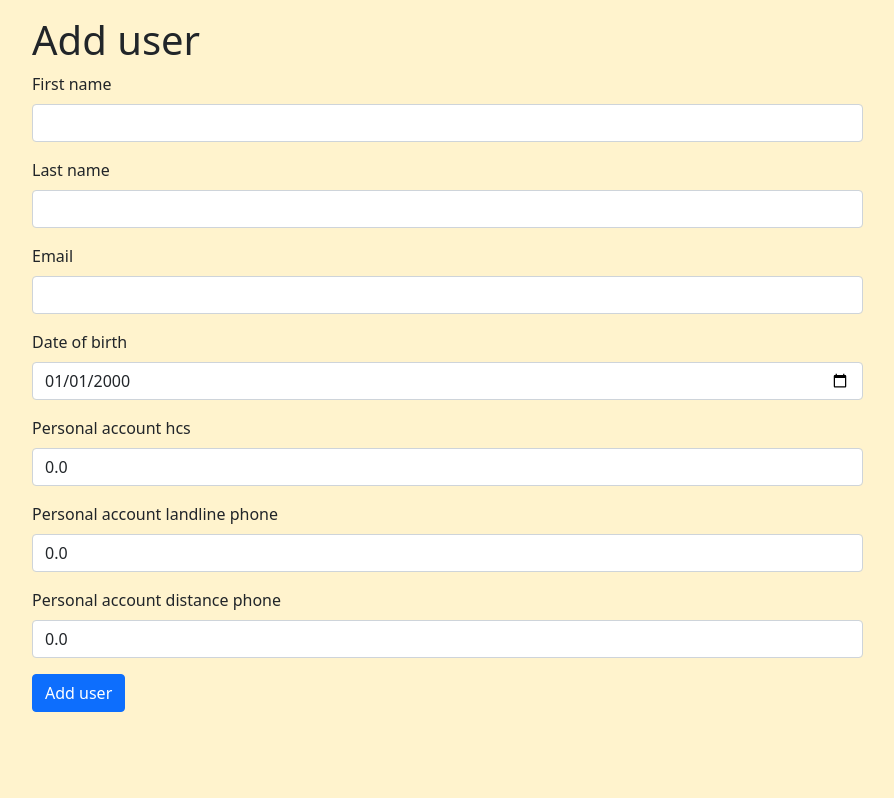
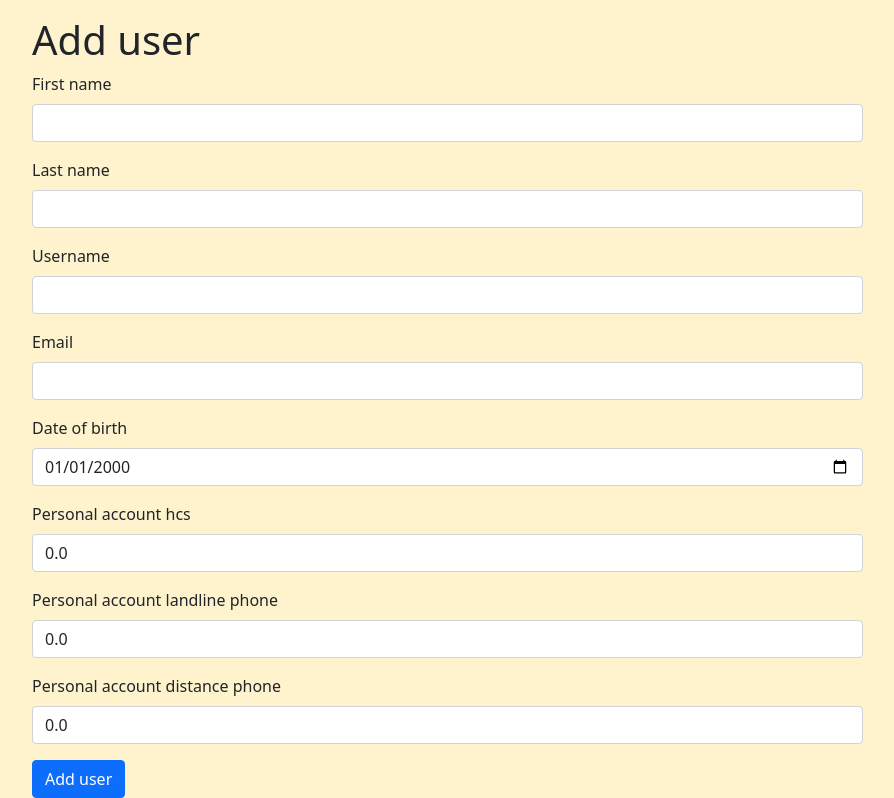
Before and after one commit to EvilMurlok/VK_python_backend, a Django app: page /users/add_user/ in a window 1280 px wide. Shown: the part 56-854 px from the top of the page, without its empty margins (335-1229 px from the left). Before the commit the page ends 768 px from the top, so only its background shows below. Run offline with Django 3.2, Linux system fonts and the light colour scheme; the visitor is signed in with stand-in values (Sample User, id 1); some libraries are stand-ins or nearby versions.

Commit message:
Add some useful edits to adding a user

```diff
--- a/4_lesson_hw/hcs/templates/users/add_user.html
+++ b/4_lesson_hw/hcs/templates/users/add_user.html
@@ -21,6 +21,13 @@
         {{ form.last_name }}
         <div class="wrong-feeling">
             {{ form.last_name.errors }}
+        </div>
+    </div>
+    <div class="mb-3">
+        <label for="{{ form.name.id_for_label }}" class="form-label">Username</label>
+        {{ form.username }}
+        <div class="wrong-feeling">
+            {{ form.username.errors }}
         </div>
     </div>
     <div class="mb-3">
--- a/4_lesson_hw/hcs/templates/users/view_user.html
+++ b/4_lesson_hw/hcs/templates/users/view_user.html
@@ -29,7 +29,11 @@
         <div class="media">
             <div class="media-body">
                 <p>{{ user.first_name }} {{user.last_name }} was born in {{ user.date_of_birth }}</p>
-                <p>Email: {{ user.email }}</p>
+                <p>
+                    Username: {{ user.username }}
+                    <br>
+                    Email: {{ user.email }}
+                </p>
                 <p>{{ user.first_name }} {{user.last_name }} has:</p>
                 <ol>
                     <li>{{ user.personal_acc_hcs }} in the personal account for the housing and communal services</li>
--- a/4_lesson_hw/hcs/users/forms.py
+++ b/4_lesson_hw/hcs/users/forms.py
@@ -12,9 +12,10 @@ class MyDateInput(forms.DateInput):
 class UserForm(forms.ModelForm):
     class Meta:
         model = Users
-        fields = ['first_name', 'last_name', 'email', 'date_of_birth', 'personal_acc_hcs',
+        fields = ['username', 'first_name', 'last_name', 'email', 'date_of_birth', 'personal_acc_hcs',
                   'personal_acc_landline_phone', 'personal_acc_distance_phone']
         widgets = {
+            'username': forms.TextInput(attrs={'class': 'form-control'}),
             'first_name': forms.TextInput(attrs={'class': 'form-control'}),
             'last_name': forms.TextInput(attrs={'class': 'form-control'}),
             'email': forms.EmailInput(attrs={'class': 'form-control'}),
```
Also changed, not shown: 4_lesson_hw/hcs/users/admin.py (+8 -8 lines).
